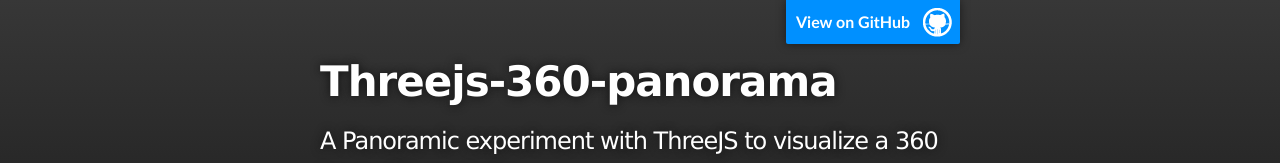
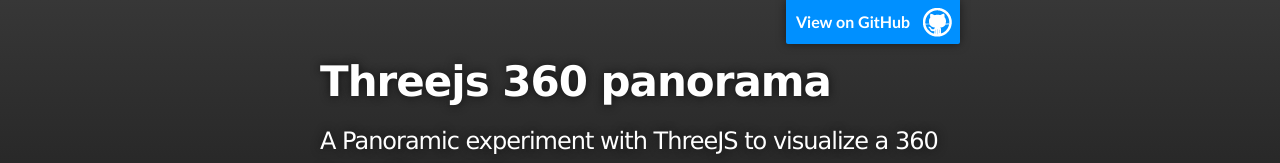
Before and after one commit to NorikDavtian/ThreeJS-360-Panorama, a plain HTML site: page index.html in a window 1280 px wide. Shown: the top 163 px of the page. Drawn offline with Linux system fonts and the light colour scheme.

Commit message:
lets start fixing the title first

```diff
--- a/index.html
+++ b/index.html
@@ -8,7 +8,7 @@
 
     <link rel="stylesheet" type="text/css" media="screen" href="stylesheets/stylesheet.css">
 
-    <title>Threejs-360-panorama</title>
+    <title>Threejs 360 panorama</title>
   </head>
 
   <body>
@@ -18,7 +18,7 @@
         <header class="inner">
           <a id="forkme_banner" href="https://github.com/NorikDavtian/ThreeJS-360-Panorama">View on GitHub</a>
 
-          <h1 id="project_title">Threejs-360-panorama</h1>
+          <h1 id="project_title">Threejs 360 panorama</h1>
           <h2 id="project_tagline">A Panoramic experiment with ThreeJS to visualize a 360 tour with controls</h2>
 
             <section id="downloads">
```
